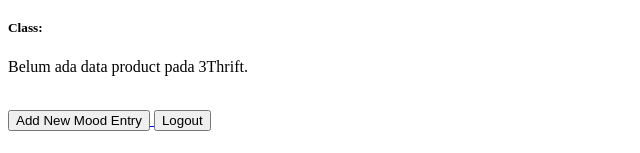
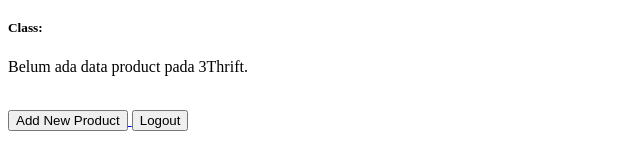
Before and after one commit to sulthanadrin/three-thrift, a Django app: template main/templates/main.html in a window 1280 px wide. Shown: the part 137-290 px from the top of the page, without its empty margins (0-640 px from the left). Run offline with Django 5.2, Linux system fonts and the light colour scheme; the template is opened without the code that fills it, so the values that code supplies are empty.

Commit message:
Menyelesaikan tugas 4 termasuk README.md

```diff
--- a/main/templates/main.html
+++ b/main/templates/main.html
@@ -38,7 +38,7 @@
 <br />
 
 <a href="{% url 'main:create_new_product' %}">
-  <button>Add New Mood Entry</button>
+  <button>Add New Product</button>
 </a>
 
 <a href="{% url 'main:logout' %}">
```
Also changed, not shown: README.md.
